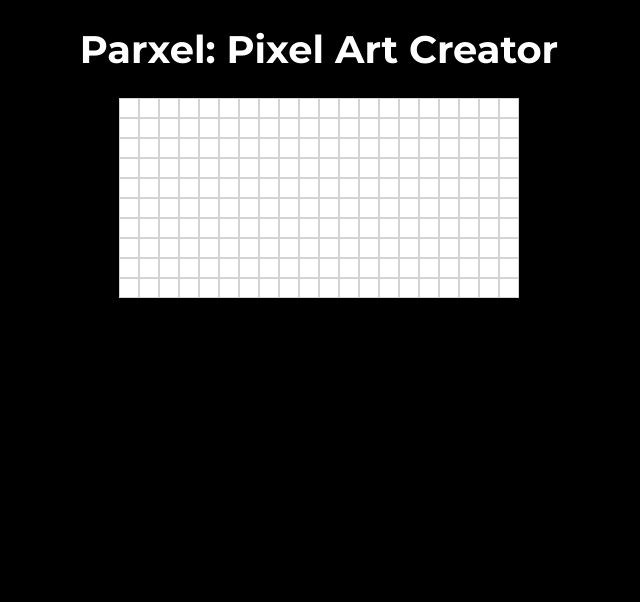
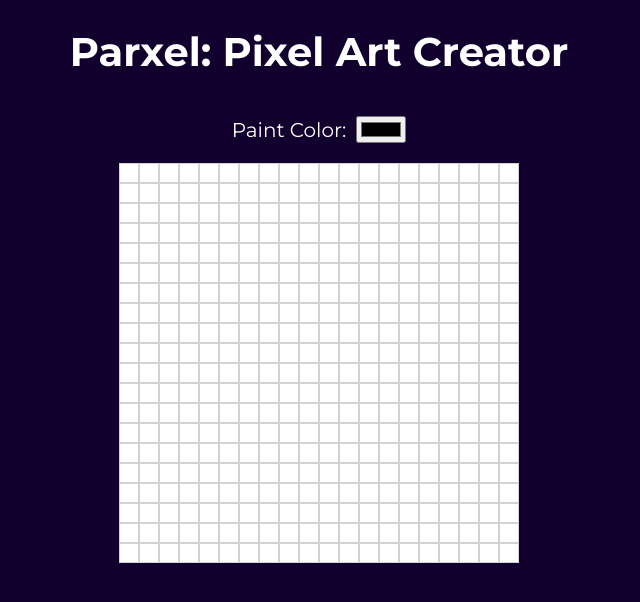
Before and after one commit to MadelynGH/Parxel, a Next.js app: page / in a window 1280 px wide. Shown: the top 602 px of the page, without its empty margins (321-961 px from the left). Built offline with nearby package versions, Linux system fonts and the light colour scheme.

Commit message:
Added paint color selection feature; changed grid dimensions to 20x20

```diff
--- a/src/_components/Tool.js
+++ b/src/_components/Tool.js
@@ -1,13 +1,12 @@
 "use client"
 import { useState, useEffect } from "react";
 
-export default function Tool() {
-    const GRID_WIDTH = 20;
-    const GRID_HEIGHT = 10;
+export default function Tool({ GRID_WIDTH, GRID_HEIGHT }) {
     const PIXEL_SIDE_LENGTH = 20;
-    const [gridStatus, updateGridStatus] = useState(Array(GRID_WIDTH*GRID_HEIGHT).fill("white"));
+    const [gridStatus, updateGridStatus] = useState(Array(20*20).fill("white"));
     const [paintColor, updatePaintColor] = useState("black");
     const [isMouseDown, updateIsMouseDown] = useState(false);
+    const [stage, updateStage] = useState(0);
 
     function Pixel({ coordinate }) {
         return (
@@ -29,28 +28,42 @@ export default function Tool() {
 
     return (
             <>
+                {
                     <div style={{
                         width: "100vw",
                         height: "100vh",
                         position: "fixed",
                         left: "0",
                         top: "0",
-                zIndex: "1",
-                paddingTop: ""
+                        zIndex: "1"
                     }} onMouseUp={() => updateIsMouseDown(false)}>
                         <h1>Parxel: Pixel Art Creator</h1>
+                        <div style={{
+                            display: "flex",
+                            flexFlow: "column wrap",
+                            justifyContent: "center",
+                            alignItems: "center",
+                            gap: "20px",
+                            marginTop: "40px"
+                        }}>
+                            <div>
+                                <label htmlFor="paintColor">Paint Color:</label>
+                                <input type="color" id="paintColor" value={paintColor} onChange={e => updatePaintColor(e.target.value)} />
+                            </div>
                             <div style={{
                                 display: "flex",
                                 flexFlow: "row wrap",
                                 padding: "0",
                                 width: PIXEL_SIDE_LENGTH*GRID_WIDTH+"px",
                                 height: PIXEL_SIDE_LENGTH*GRID_HEIGHT+"px",
-                    marginLeft: "auto",
-                    marginRight: "auto",
+                                // marginLeft: "auto",
+                                // marginRight: "auto",
                             }}>
                                 {gridStatus.map((i, n) => <Pixel coordinate={n} key={n} />)}
                         </div>
                         </div>
+                    </div>
+                }
             </>
         );
 }
--- a/src/app/globals.css
+++ b/src/app/globals.css
@@ -1,6 +1,10 @@
 body {
     text-align: center;
-    font-size: 1.2em;
-    background-color: black;
+    font-size: 1.25em;
+    background-color: rgb(17, 0, 45);
     color: white;
 }
+
+label {
+    margin-right: 10px;
+}
--- a/src/app/page.js
+++ b/src/app/page.js
@@ -3,7 +3,7 @@ import Tool from "../_components/Tool.js";
 export default function Page() {
   return (
     <>
-      <Tool />
+      <Tool GRID_WIDTH={20} GRID_HEIGHT={20} />
     </>
   );
 }
```
Lines whose indentation alone changed are shown as unchanged.
